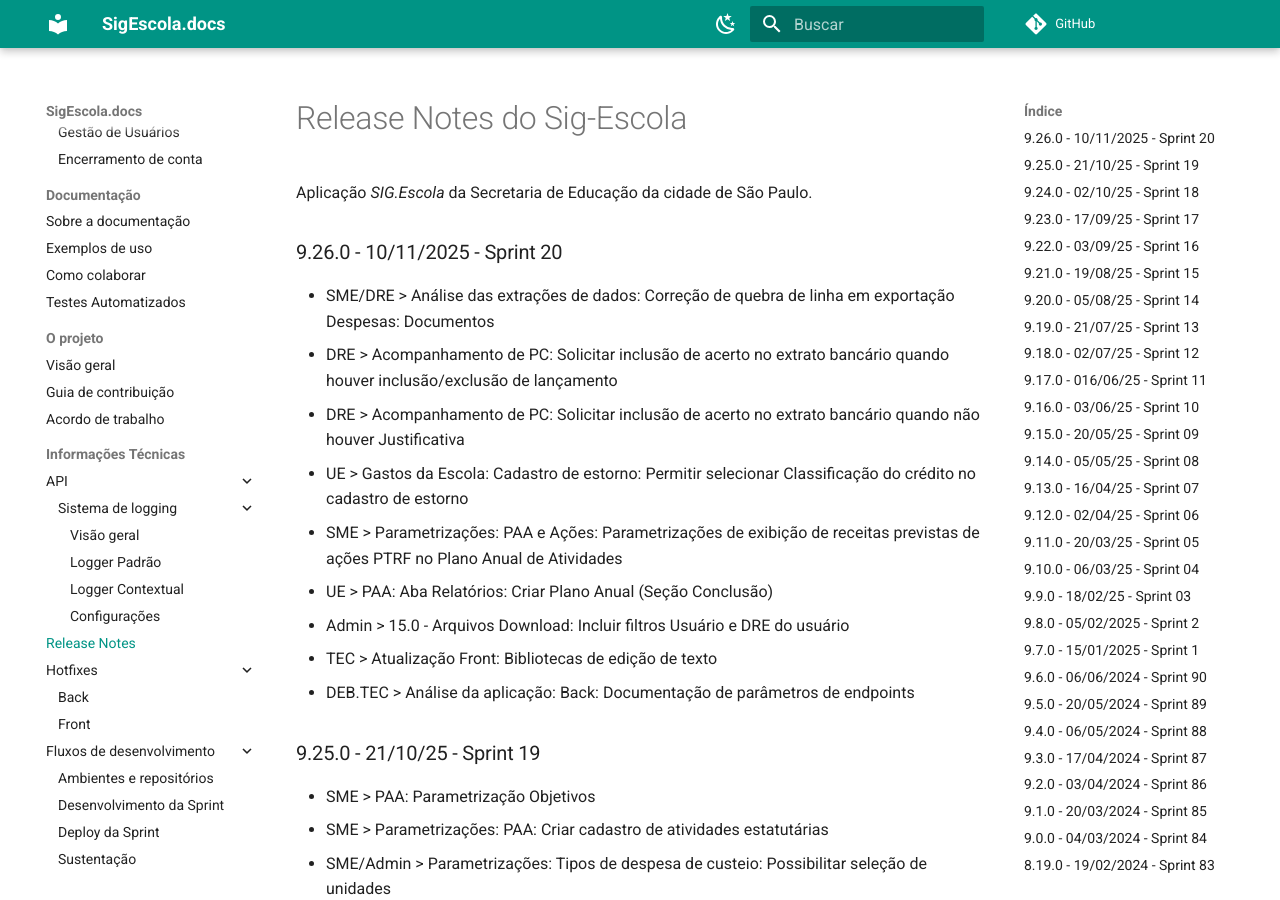
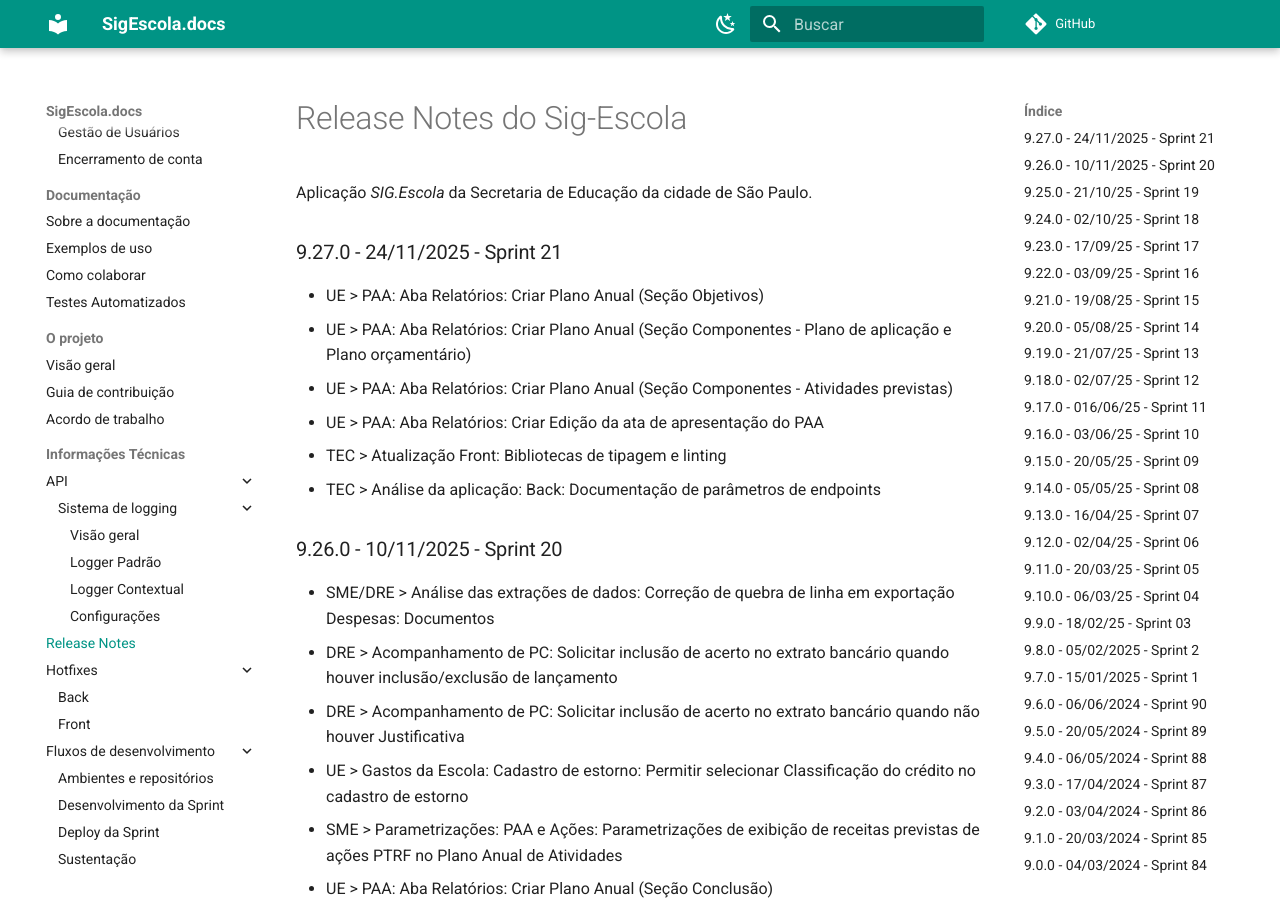
Before and after one commit to prefeiturasp/SME-PTRF-Docs, an MkDocs documentation site: the page built from docs/projeto/release_notes.md, in a window 1280 px wide and 900 px high. Built offline with MkDocs 1.6.1 and Material for MkDocs 9.7.7, drawn with Linux system fonts in a browser that asks for light colours; comment, search, counter and statistics services are not loaded.

Commit message:
Update release_notes.md

```diff
--- a/docs/projeto/release_notes.md
+++ b/docs/projeto/release_notes.md
@@ -1,6 +1,15 @@
 # Release Notes do Sig-Escola
 
 Aplicação *SIG.Escola* da Secretaria de Educação da cidade de São Paulo.
+
+### 9.27.0 - 24/11/2025 - Sprint 21
+
+* UE > PAA: Aba Relatórios: Criar Plano Anual (Seção Objetivos)
+* UE > PAA: Aba Relatórios: Criar Plano Anual (Seção Componentes - Plano de aplicação e Plano orçamentário)
+* UE > PAA: Aba Relatórios: Criar Plano Anual (Seção Componentes - Atividades previstas)
+* UE > PAA: Aba Relatórios: Criar Edição da ata de apresentação do PAA
+* TEC > Atualização Front: Bibliotecas de tipagem e linting
+* TEC > Análise da aplicação: Back: Documentação de parâmetros de endpoints
 
 ### 9.26.0 - 10/11/2025 - Sprint 20
 
```
